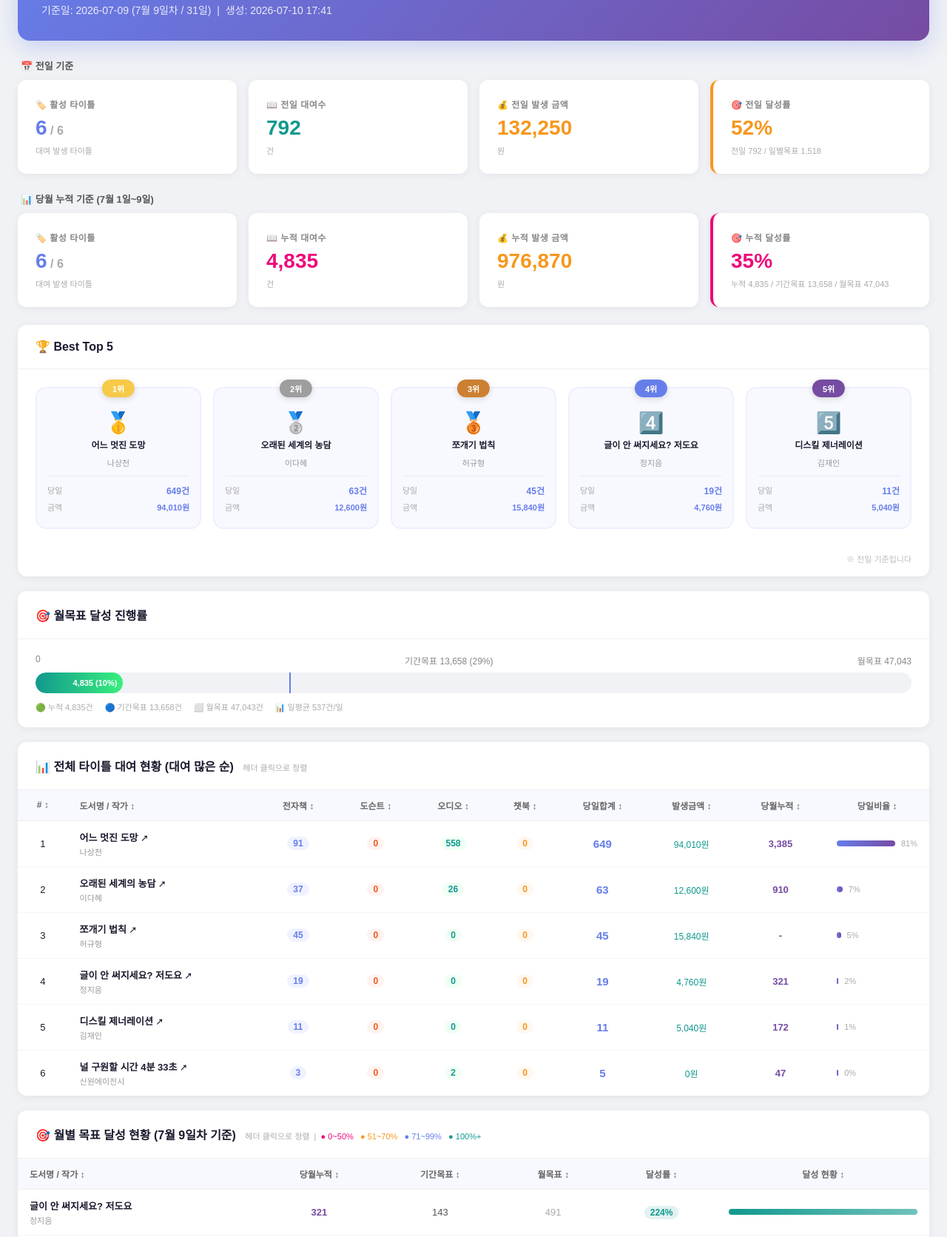
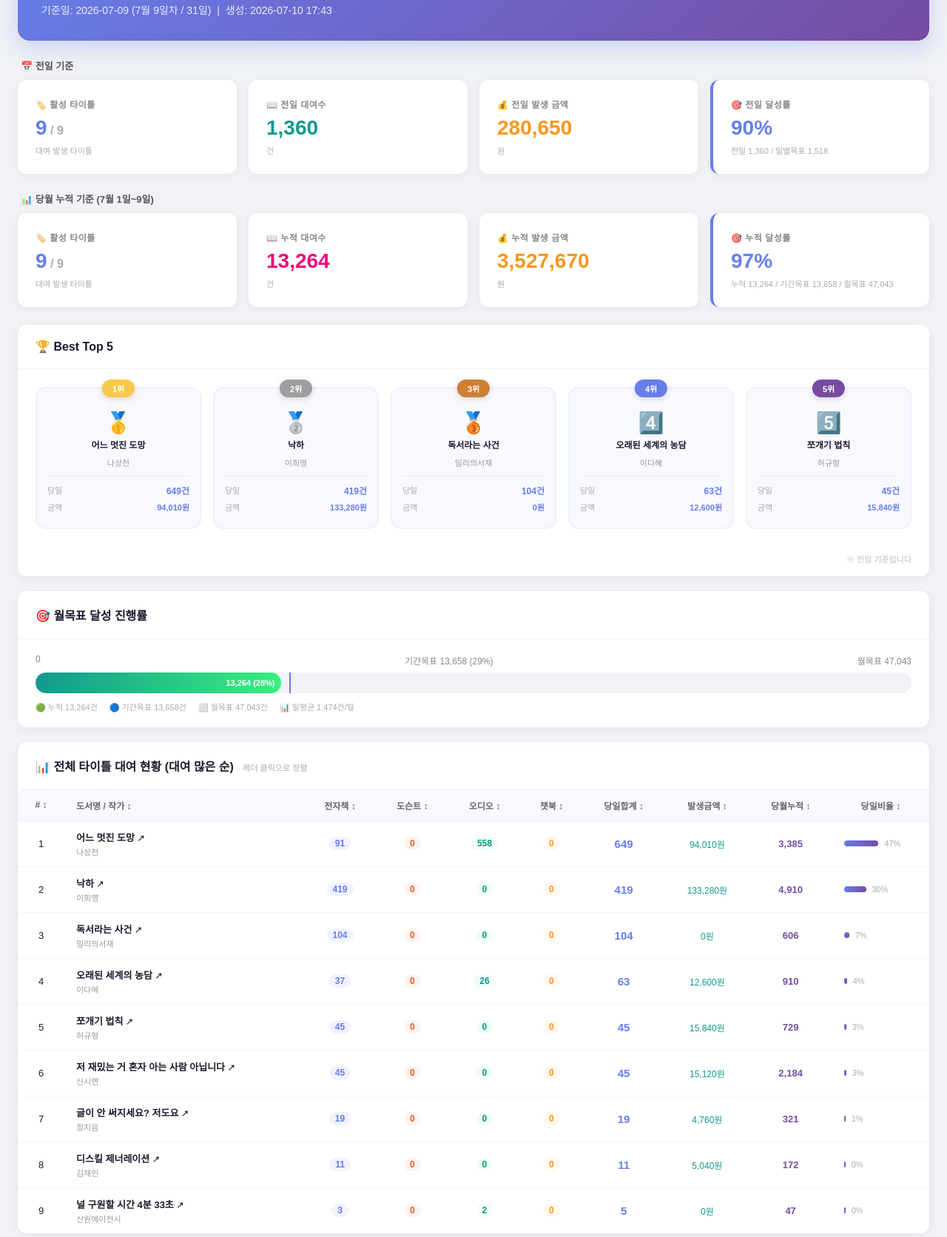
Before and after one commit to millieaurora/original_dashboard, a plain HTML site: page index.html in a window 1280 px wide. Shown: the part 94-1766 px from the top of the page at 74% size. Drawn offline with Linux system fonts and the light colour scheme.

Commit message:
update dashboard 2026-07-09

```diff
--- a/index.html
+++ b/index.html
@@ -99,31 +99,31 @@
 
 <div class="header">
   <h1>📚 밀리 오리지널 일별 대여 현황</h1>
-  <div class="date">기준일: 2026-07-09 (7월 9일차 / 31일) &nbsp;|&nbsp; 생성: 2026-07-10 17:41</div>
+  <div class="date">기준일: 2026-07-09 (7월 9일차 / 31일) &nbsp;|&nbsp; 생성: 2026-07-10 17:43</div>
 </div>
 
 <div class="card-section-label">📅 전일 기준</div>
 <div class="cards">
   <div class="card blue">
     <div class="label">🏷️ 활성 타이틀</div>
-    <div class="value">6<span style="font-size:16px;color:#aaa"> / 6</span></div>
+    <div class="value">9<span style="font-size:16px;color:#aaa"> / 9</span></div>
     <div class="sub">대여 발생 타이틀</div>
   </div>
   <div class="card green">
     <div class="label">📖 전일 대여수</div>
-    <div class="value">792</div>
+    <div class="value">1,360</div>
     <div class="sub">건</div>
   </div>
   <div class="card orange">
     <div class="label">💰 전일 발생 금액</div>
-    <div class="value">132,250</div>
+    <div class="value">280,650</div>
     <div class="sub">원</div>
   </div>
 
-  <div class="card" style="border-left: 4px solid #f7971e;">
+  <div class="card" style="border-left: 4px solid #667eea;">
     <div class="label">🎯 전일 달성률</div>
-    <div class="value" style="color:#f7971e">52%</div>
-    <div class="sub">전일 792 / 일별목표 1,518</div>
+    <div class="value" style="color:#667eea">90%</div>
+    <div class="sub">전일 1,360 / 일별목표 1,518</div>
   </div>
 </div>
 
@@ -131,24 +131,24 @@
 <div class="cards">
   <div class="card blue">
     <div class="label">🏷️ 활성 타이틀</div>
-    <div class="value">6<span style="font-size:16px;color:#aaa"> / 6</span></div>
+    <div class="value">9<span style="font-size:16px;color:#aaa"> / 9</span></div>
     <div class="sub">대여 발생 타이틀</div>
   </div>
   <div class="card pink">
     <div class="label">📖 누적 대여수</div>
-    <div class="value">4,835</div>
+    <div class="value">13,264</div>
     <div class="sub">건</div>
   </div>
   <div class="card orange">
     <div class="label">💰 누적 발생 금액</div>
-    <div class="value">976,870</div>
+    <div class="value">3,527,670</div>
     <div class="sub">원</div>
   </div>
 
-  <div class="card" style="border-left: 4px solid #ee0979;">
+  <div class="card" style="border-left: 4px solid #667eea;">
     <div class="label">🎯 누적 달성률</div>
-    <div class="value" style="color:#ee0979">35%</div>
-    <div class="sub">누적 4,835 / 기간목표 13,658 / 월목표 47,043</div>
+    <div class="value" style="color:#667eea">97%</div>
+    <div class="sub">누적 13,264 / 기간목표 13,658 / 월목표 47,043</div>
   </div>
 </div>
 
@@ -162,38 +162,38 @@
   <div class="t5line"></div>
   <div class="t5row"><span class="t5lbl">당일</span><span class="t5val">649건</span></div>
   <div class="t5row"><span class="t5lbl">금액</span><span class="t5val" style="font-size:11px">94,010원</span></div>
-</a><a href="https://www.millie.co.kr/v4/book/607ec4fcef4f431b" target="_blank" class="t5card">
+</a><a href="https://www.millie.co.kr/v4/book/b4246dff9d6c449a" target="_blank" class="t5card">
   <div class="t5badge" style="background:#9e9e9e">2위</div>
   <div class="t5emoji">🥈</div>
+  <div class="t5name">낙하</div>
+  <div class="t5auth">이희영</div>
+  <div class="t5line"></div>
+  <div class="t5row"><span class="t5lbl">당일</span><span class="t5val">419건</span></div>
+  <div class="t5row"><span class="t5lbl">금액</span><span class="t5val" style="font-size:11px">133,280원</span></div>
+</a><a href="https://www.millie.co.kr/v4/book/d2a5862c1fc84fa1" target="_blank" class="t5card">
+  <div class="t5badge" style="background:#cd7f32">3위</div>
+  <div class="t5emoji">🥉</div>
+  <div class="t5name">독서라는 사건</div>
+  <div class="t5auth">밀리의서재</div>
+  <div class="t5line"></div>
+  <div class="t5row"><span class="t5lbl">당일</span><span class="t5val">104건</span></div>
+  <div class="t5row"><span class="t5lbl">금액</span><span class="t5val" style="font-size:11px">0원</span></div>
+</a><a href="https://www.millie.co.kr/v4/book/607ec4fcef4f431b" target="_blank" class="t5card">
+  <div class="t5badge" style="background:#667eea">4위</div>
+  <div class="t5emoji">4️⃣</div>
   <div class="t5name">오래된 세계의 농담</div>
   <div class="t5auth">이다혜</div>
   <div class="t5line"></div>
   <div class="t5row"><span class="t5lbl">당일</span><span class="t5val">63건</span></div>
   <div class="t5row"><span class="t5lbl">금액</span><span class="t5val" style="font-size:11px">12,600원</span></div>
 </a><a href="https://www.millie.co.kr/v4/book/ddb548774b8640fd" target="_blank" class="t5card">
-  <div class="t5badge" style="background:#cd7f32">3위</div>
-  <div class="t5emoji">🥉</div>
+  <div class="t5badge" style="background:#764ba2">5위</div>
+  <div class="t5emoji">5️⃣</div>
   <div class="t5name">쪼개기 법칙</div>
   <div class="t5auth">허규형</div>
   <div class="t5line"></div>
   <div class="t5row"><span class="t5lbl">당일</span><span class="t5val">45건</span></div>
   <div class="t5row"><span class="t5lbl">금액</span><span class="t5val" style="font-size:11px">15,840원</span></div>
-</a><a href="https://www.millie.co.kr/v4/book/5ac6f1a5daf74a32" target="_blank" class="t5card">
-  <div class="t5badge" style="background:#667eea">4위</div>
-  <div class="t5emoji">4️⃣</div>
-  <div class="t5name">글이 안 써지세요? 저도요</div>
-  <div class="t5auth">정지음</div>
-  <div class="t5line"></div>
-  <div class="t5row"><span class="t5lbl">당일</span><span class="t5val">19건</span></div>
-  <div class="t5row"><span class="t5lbl">금액</span><span class="t5val" style="font-size:11px">4,760원</span></div>
-</a><a href="https://www.millie.co.kr/v4/book/2d928ca6db2c4f06" target="_blank" class="t5card">
-  <div class="t5badge" style="background:#764ba2">5위</div>
-  <div class="t5emoji">5️⃣</div>
-  <div class="t5name">디스킬 제너레이션</div>
-  <div class="t5auth">김재인</div>
-  <div class="t5line"></div>
-  <div class="t5row"><span class="t5lbl">당일</span><span class="t5val">11건</span></div>
-  <div class="t5row"><span class="t5lbl">금액</span><span class="t5val" style="font-size:11px">5,040원</span></div>
 </a></div>
   <div style="padding: 8px 24px 16px; font-size: 11px; color: #bbb; text-align: right;">※ 전일 기준입니다</div>
 </div>
@@ -208,17 +208,17 @@
     </div>
     <div style="position:relative;height:28px;background:#f0f2f5;border-radius:14px;overflow:hidden">
       <div style="position:absolute;left:29%;top:0;height:100%;width:2px;background:#667eea;z-index:2"></div>
-      <div style="position:absolute;left:0;top:0;height:100%;width:10%;
+      <div style="position:absolute;left:0;top:0;height:100%;width:28%;
                   background:linear-gradient(90deg,#11998e,#38ef7d);border-radius:14px;
                   transition:width 0.5s;display:flex;align-items:center;justify-content:flex-end;padding-right:8px">
-        <span style="color:white;font-size:11px;font-weight:700;white-space:nowrap">4,835 (10%)</span>
+        <span style="color:white;font-size:11px;font-weight:700;white-space:nowrap">13,264 (28%)</span>
       </div>
     </div>
     <div style="display:flex;gap:16px;margin-top:10px;font-size:11px;color:#aaa">
-      <span>🟢 누적 4,835건</span>
+      <span>🟢 누적 13,264건</span>
       <span>🔵 기간목표 13,658건</span>
       <span>⬜ 월목표 47,043건</span>
-      <span>📊 일평균 537건/일</span>
+      <span>📊 일평균 1,474건/일</span>
     </div>
   </div>
 </div>
@@ -259,13 +259,53 @@
             <td class="monthly-cell"><strong>3,385</strong></td>
             <td>
                 <div class="bar-wrap">
-                    <div class="bar" style="width:81%"></div>
-                    <span class="bar-label">81%</span>
+                    <div class="bar" style="width:47%"></div>
+                    <span class="bar-label">47%</span>
                 </div>
             </td>
         </tr>
         <tr class="active">
             <td>2</td>
+            <td class="title-cell">
+                <div class="title-name"><a href="https://www.millie.co.kr/v4/book/b4246dff9d6c449a" target="_blank" class="t5link">낙하 <span style="font-size:10px">↗</span></a></div>
+                <div class="title-author">이희영</div>
+            </td>
+            <td><span class="badge">419</span></td>
+            <td><span class="badge dosont">0</span></td>
+            <td><span class="badge audio">0</span></td>
+            <td><span class="badge chatbook">0</span></td>
+            <td class="total-cell"><strong>419</strong></td>
+            <td class="amount-cell">133,280원</td>
+            <td class="monthly-cell"><strong>4,910</strong></td>
+            <td>
+                <div class="bar-wrap">
+                    <div class="bar" style="width:30%"></div>
+                    <span class="bar-label">30%</span>
+                </div>
+            </td>
+        </tr>
+        <tr class="active">
+            <td>3</td>
+            <td class="title-cell">
+                <div class="title-name"><a href="https://www.millie.co.kr/v4/book/d2a5862c1fc84fa1" target="_blank" class="t5link">독서라는 사건 <span style="font-size:10px">↗</span></a></div>
+                <div class="title-author">밀리의서재</div>
+            </td>
+            <td><span class="badge">104</span></td>
+            <td><span class="badge dosont">0</span></td>
+            <td><span class="badge audio">0</span></td>
+            <td><span class="badge chatbook">0</span></td>
+            <td class="total-cell"><strong>104</strong></td>
+            <td class="amount-cell">0원</td>
+            <td class="monthly-cell"><strong>606</strong></td>
+            <td>
+                <div class="bar-wrap">
+                    <div class="bar" style="width:7%"></div>
+                    <span class="bar-label">7%</span>
+                </div>
+            </td>
+        </tr>
+        <tr class="active">
+            <td>4</td>
             <td class="title-cell">
                 <div class="title-name"><a href="https://www.millie.co.kr/v4/book/607ec4fcef4f431b" target="_blank" class="t5link">오래된 세계의 농담 <span style="font-size:10px">↗</span></a></div>
                 <div class="title-author">이다혜</div>
@@ -279,13 +319,13 @@
             <td class="monthly-cell"><strong>910</strong></td>
             <td>
                 <div class="bar-wrap">
-                    <div class="bar" style="width:7%"></div>
-                    <span class="bar-label">7%</span>
+                    <div class="bar" style="width:4%"></div>
+                    <span class="bar-label">4%</span>
                 </div>
             </td>
         </tr>
         <tr class="active">
-            <td>3</td>
+            <td>5</td>
             <td class="title-cell">
                 <div class="title-name"><a href="https://www.millie.co.kr/v4/book/ddb548774b8640fd" target="_blank" class="t5link">쪼개기 법칙 <span style="font-size:10px">↗</span></a></div>
                 <div class="title-author">허규형</div>
@@ -296,16 +336,36 @@
             <td><span class="badge chatbook">0</span></td>
             <td class="total-cell"><strong>45</strong></td>
             <td class="amount-cell">15,840원</td>
-            <td class="monthly-cell"><strong>-</strong></td>
+            <td class="monthly-cell"><strong>729</strong></td>
             <td>
                 <div class="bar-wrap">
-                    <div class="bar" style="width:5%"></div>
-                    <span class="bar-label">5%</span>
+                    <div class="bar" style="width:3%"></div>
+                    <span class="bar-label">3%</span>
                 </div>
             </td>
         </tr>
         <tr class="active">
-            <td>4</td>
+            <td>6</td>
+            <td class="title-cell">
+                <div class="title-name"><a href="https://www.millie.co.kr/v4/book/e82e288ca17e438e" target="_blank" class="t5link">저 재밌는 거 혼자 아는 사람 아닙니다 <span style="font-size:10px">↗</span></a></div>
+                <div class="title-author">신시연</div>
+            </td>
+            <td><span class="badge">45</span></td>
+            <td><span class="badge dosont">0</span></td>
+            <td><span class="badge audio">0</span></td>
+            <td><span class="badge chatbook">0</span></td>
+            <td class="total-cell"><strong>45</strong></td>
+            <td class="amount-cell">15,120원</td>
+            <td class="monthly-cell"><strong>2,184</strong></td>
+            <td>
+                <div class="bar-wrap">
+                    <div class="bar" style="width:3%"></div>
+                    <span class="bar-label">3%</span>
+                </div>
+            </td>
+        </tr>
+        <tr class="active">
+            <td>7</td>
             <td class="title-cell">
                 <div class="title-name"><a href="https://www.millie.co.kr/v4/book/5ac6f1a5daf74a32" target="_blank" class="t5link">글이 안 써지세요? 저도요 <span style="font-size:10px">↗</span></a></div>
                 <div class="title-author">정지음</div>
@@ -319,13 +379,13 @@
             <td class="monthly-cell"><strong>321</strong></td>
             <td>
                 <div class="bar-wrap">
-                    <div class="bar" style="width:2%"></div>
-                    <span class="bar-label">2%</span>
+                    <div class="bar" style="width:1%"></div>
+                    <span class="bar-label">1%</span>
                 </div>
             </td>
         </tr>
         <tr class="active">
-            <td>5</td>
+            <td>8</td>
             <td class="title-cell">
                 <div class="title-name"><a href="https://www.millie.co.kr/v4/book/2d928ca6db2c4f06" target="_blank" class="t5link">디스킬 제너레이션 <span style="font-size:10px">↗</span></a></div>
                 <div class="title-author">김재인</div>
@@ -339,13 +399,13 @@
             <td class="monthly-cell"><strong>172</strong></td>
             <td>
                 <div class="bar-wrap">
-                    <div class="bar" style="width:1%"></div>
-                    <span class="bar-label">1%</span>
+                    <div class="bar" style="width:0%"></div>
+                    <span class="bar-label">0%</span>
                 </div>
             </td>
         </tr>
         <tr class="active">
-            <td>6</td>
+            <td>9</td>
             <td class="title-cell">
                 <div class="title-name"><a href="https://www.millie.co.kr/v4/book/cd544c10f4684b0a" target="_blank" class="t5link">널 구원할 시간 4분 33초 <span style="font-size:10px">↗</span></a></div>
                 <div class="title-author">신원에이전시</div>
@@ -442,6 +502,21 @@ function sortMain(colIdx, type) {
         </tr>
         <tr>
           <td class="title-cell">
+            <div class="title-name">낙하</div>
+            <div class="title-author">이희영</div>
+          </td>
+          <td style="color:#764ba2;font-weight:600">4,910</td>
+          <td style="color:#555">3,524</td>
+          <td style="color:#aaa">12,139</td>
+          <td><span style="background:#11998e20;color:#11998e;padding:2px 8px;border-radius:12px;font-weight:700;font-size:12px">139%</span></td>
+          <td>
+            <div class="bar-wrap">
+              <div class="bar" style="width:100%;background:linear-gradient(90deg,#11998e,#11998e99)"></div>
+            </div>
+          </td>
+        </tr>
+        <tr>
+          <td class="title-cell">
             <div class="title-name">널 구원할 시간 4분 33초</div>
             <div class="title-author">신원에이전시</div>
           </td>
@@ -452,6 +527,21 @@ function sortMain(colIdx, type) {
           <td>
             <div class="bar-wrap">
               <div class="bar" style="width:30%;background:linear-gradient(90deg,#ee0979,#ee097999)"></div>
+            </div>
+          </td>
+        </tr>
+        <tr>
+          <td class="title-cell">
+            <div class="title-name">독서라는 사건</div>
+            <div class="title-author">밀리의서재</div>
+          </td>
+          <td style="color:#764ba2;font-weight:600">606</td>
+          <td style="color:#555">5,098</td>
+          <td style="color:#aaa">17,561</td>
+          <td><span style="background:#ee097920;color:#ee0979;padding:2px 8px;border-radius:12px;font-weight:700;font-size:12px">12%</span></td>
+          <td>
+            <div class="bar-wrap">
+              <div class="bar" style="width:12%;background:linear-gradient(90deg,#ee0979,#ee097999)"></div>
             </div>
           </td>
         </tr>
@@ -502,16 +592,31 @@ function sortMain(colIdx, type) {
         </tr>
         <tr>
           <td class="title-cell">
+            <div class="title-name">저 재밌는 거 혼자 아는 사람 아닙니다</div>
+            <div class="title-author">신시연</div>
+          </td>
+          <td style="color:#764ba2;font-weight:600">2,184</td>
+          <td style="color:#555">3,140</td>
+          <td style="color:#aaa">10,815</td>
+          <td><span style="background:#f7971e20;color:#f7971e;padding:2px 8px;border-radius:12px;font-weight:700;font-size:12px">70%</span></td>
+          <td>
+            <div class="bar-wrap">
+              <div class="bar" style="width:70%;background:linear-gradient(90deg,#f7971e,#f7971e99)"></div>
+            </div>
+          </td>
+        </tr>
+        <tr>
+          <td class="title-cell">
             <div class="title-name">쪼개기 법칙</div>
             <div class="title-author">허규형</div>
           </td>
-          <td style="color:#764ba2;font-weight:600">0</td>
+          <td style="color:#764ba2;font-weight:600">729</td>
           <td style="color:#555">608</td>
           <td style="color:#aaa">2,093</td>
-          <td><span style="background:#ee097920;color:#ee0979;padding:2px 8px;border-radius:12px;font-weight:700;font-size:12px">0%</span></td>
+          <td><span style="background:#11998e20;color:#11998e;padding:2px 8px;border-radius:12px;font-weight:700;font-size:12px">120%</span></td>
           <td>
             <div class="bar-wrap">
-              <div class="bar" style="width:0%;background:linear-gradient(90deg,#ee0979,#ee097999)"></div>
+              <div class="bar" style="width:100%;background:linear-gradient(90deg,#11998e,#11998e99)"></div>
             </div>
           </td>
         </tr>
```
